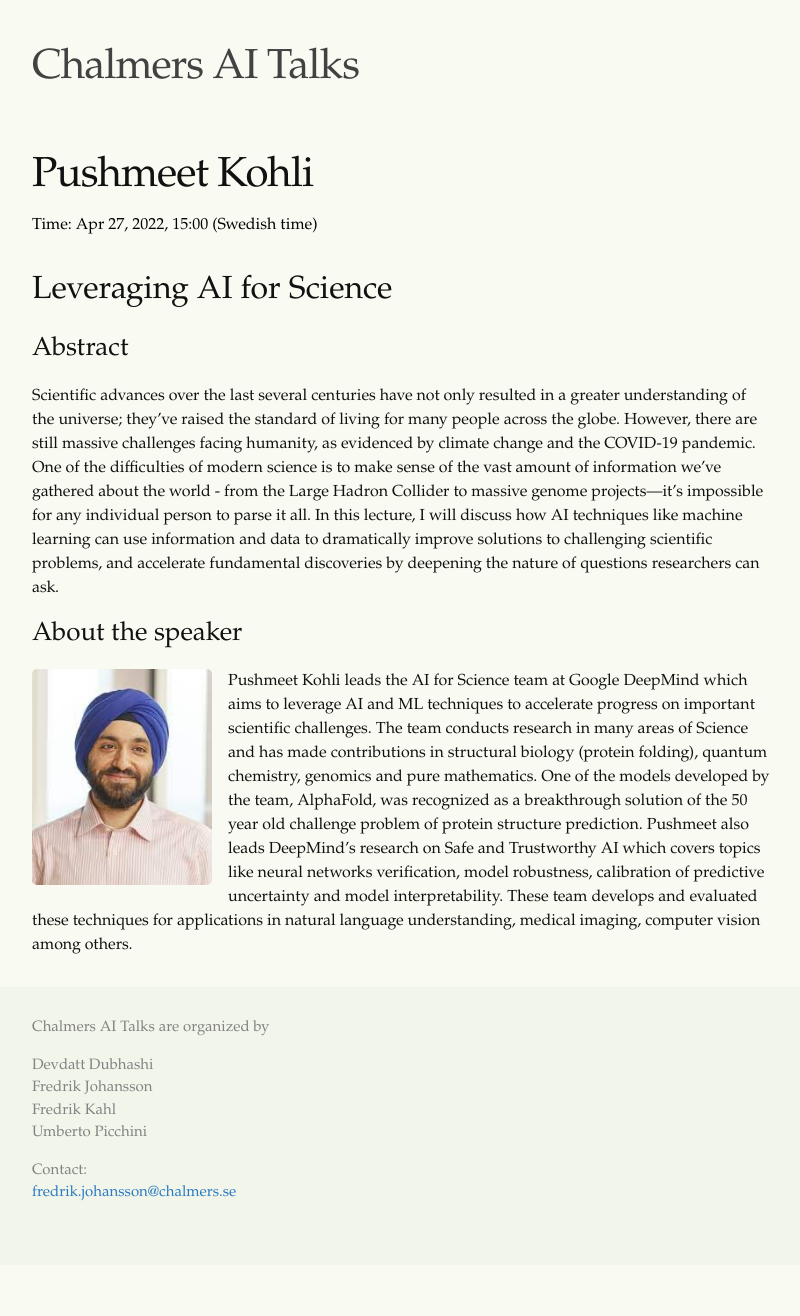
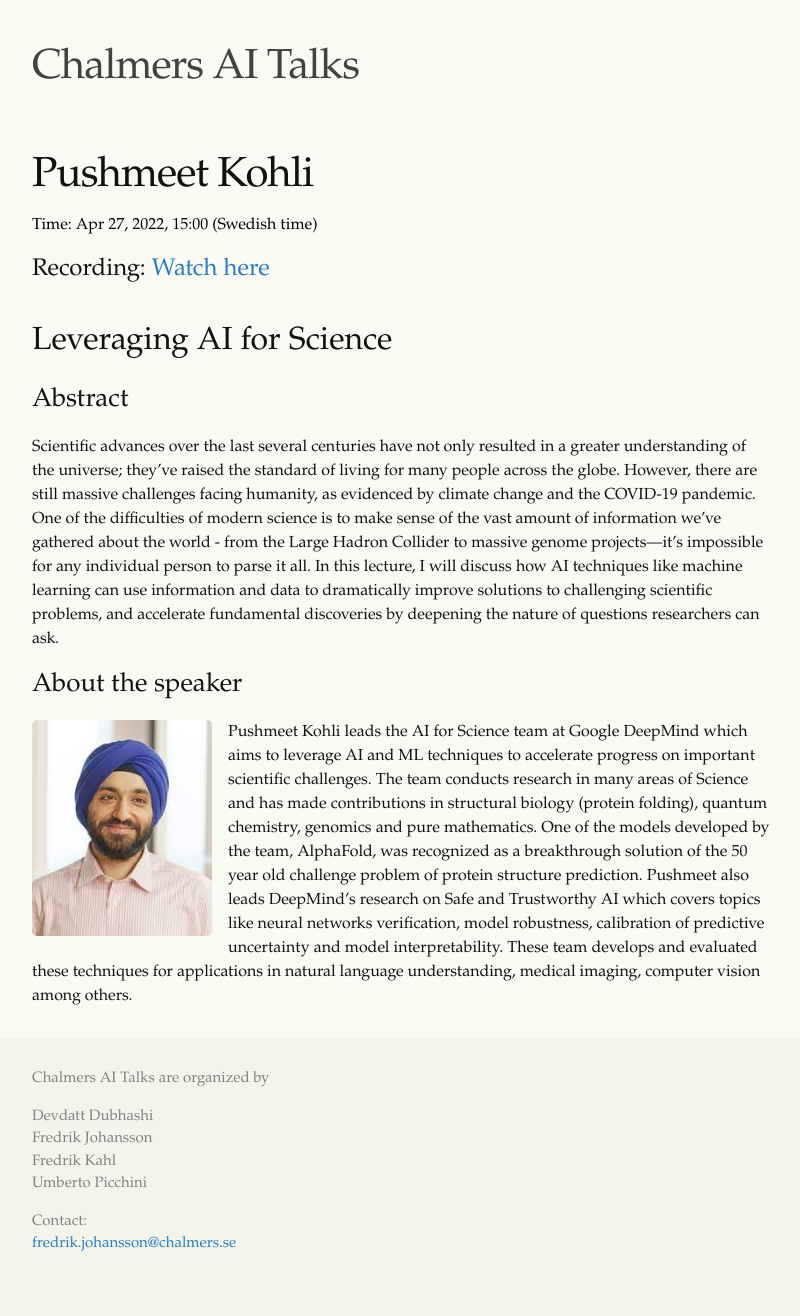
Before and after one commit to aitalks-se/aitalks-se.github.io, a Jekyll site: the page built from _posts/2022-04-27-pushmeet-kohli.markdown, in a window 1280 px wide. Shown: the whole page, without its empty margins (238-1038 px from the left). Built offline with Jekyll 4.4.1, drawn with Linux system fonts in a browser that asks for light colours; before the commit the page ends 1265 px from its top, so only the background shows below that; some of the changed lines change nothing that is shown.

Commit message:
pushmeet recording

```diff
--- a/_posts/2022-04-27-pushmeet-kohli.markdown
+++ b/_posts/2022-04-27-pushmeet-kohli.markdown
@@ -7,6 +7,7 @@ datenotset: false
 categories: aitalks
 image: assets/speakers/pushmeet.jpg
 zoom: https://ui.ungpd.com/Surveys/0649eac3-12ec-4d41-a640-d20a7d4e82f7
+recording: https://www.youtube.com/watch?v=LJUhsteUDiA
 blurb: >-
   Pushmeet Kohli leads the AI for Science team at Google DeepMind which aims to leverage AI and ML techniques to accelerate progress on important scientific challenges. The team conducts research in many areas of Science and has made contributions in structural biology (protein folding), quantum chemistry, genomics and pure mathematics.
 ---
```
